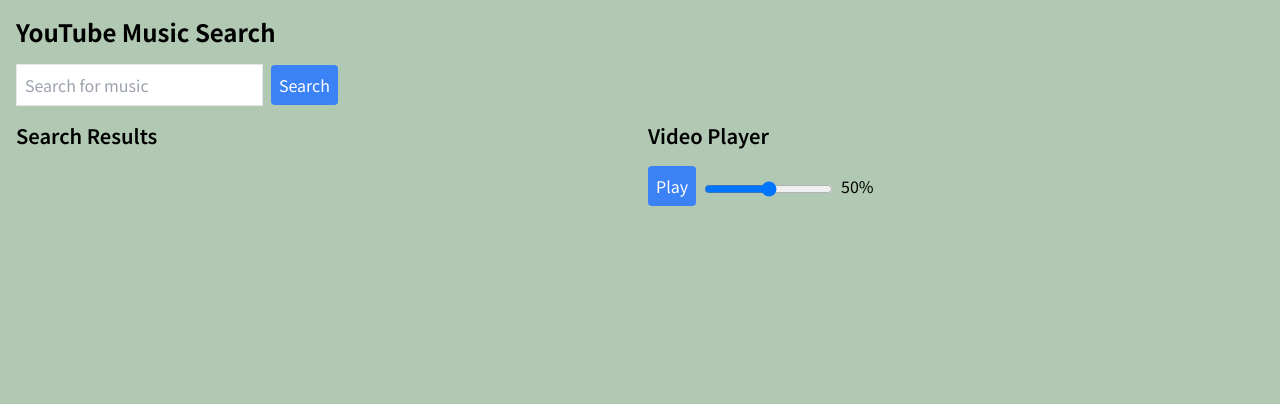
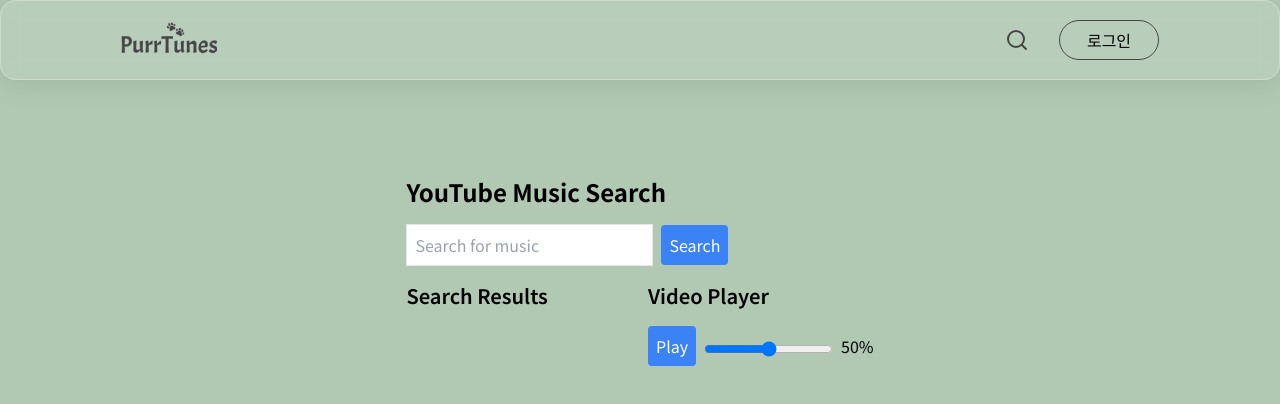
Before and after one commit to 55555-Jyeon/PurrTunes, a Next.js app: page / in a window 1280 px wide. Shown: the top 404 px of the page. Built offline with nearby package versions, Linux system fonts and the light colour scheme.

Commit message:
🎁 style: publishing layout and header

```diff
--- /dev/null
+++ b/app/_components/layout/footer.tsx
@@ -0,0 +1,4 @@
+const Footer = () => {
+    return <div></div>
+}
+export default Footer
--- /dev/null
+++ b/app/_components/layout/header.tsx
@@ -0,0 +1,19 @@
+import { Search } from "lucide-react"
+import Image from "next/image"
+
+const Header = () => {
+    return (
+        <div className="relative top-0 max-w-[1920px] w-full h-20 px-[120px] flex justify-between items-center border-b header-glass-effect">
+            <div>
+                <Image width={96} height={40} src="/logo.png" alt="purr-tunes logo" />
+            </div>
+            <div className="flex justify-center items-center">
+                <Search color="#464646" size={24} />
+                <div className="w-[100px] h-10 border border-GREY-70 rounded-[20px] flex justify-center items-center ml-[30px]">
+                    로그인
+                </div>
+            </div>
+        </div>
+    )
+}
+export default Header
--- /dev/null
+++ b/app/_components/layout/layout.tsx
@@ -0,0 +1,13 @@
+import Footer from "./footer"
+import Header from "./header"
+
+const Layout = ({ children }: { children: React.ReactNode }) => {
+    return (
+        <div className="w-full max-w-[1920px] h-full flex flex-col items-center">
+            <Header />
+            <main className="flex-1 mt-20">{children}</main>
+            <Footer />
+        </div>
+    )
+}
+export default Layout
--- a/app/globals.css
+++ b/app/globals.css
@@ -1,6 +1,7 @@
 @tailwind base;
 @tailwind components;
 @tailwind utilities;
+
 
 
 body {
--- a/app/layout.tsx
+++ b/app/layout.tsx
@@ -1,6 +1,7 @@
 import type { Metadata } from "next"
 import { Noto_Sans_KR } from "next/font/google"
 import "./globals.css"
+import Layout from "./_components/layout/layout"
 
 const NotoSans = Noto_Sans_KR({ subsets: ["latin"] })
 
@@ -16,7 +17,9 @@
 }>) {
     return (
         <html lang="en">
-            <body className={NotoSans.className}>{children}</body>
+            <body className={NotoSans.className}>
+                <Layout>{children}</Layout>
+            </body>
         </html>
     )
 }
--- a/tailwind.config.ts
+++ b/tailwind.config.ts
@@ -1,5 +1,7 @@
 import type { Config } from "tailwindcss"
 import { COLORS } from "./app/_styles/color"
+import { PluginAPI } from "tailwindcss/types/config"
+const plugin = require("tailwindcss/plugin")
 
 const config: Config = {
     content: [
@@ -14,6 +16,20 @@
             },
         },
     },
-    plugins: [],
+    plugins: [
+        plugin(function ({ addUtilities }: PluginAPI) {
+            const newUtilities = {
+                ".header-glass-effect": {
+                    background: "rgba(255, 255, 255, 0.1)",
+                    borderRadius: "16px",
+                    boxShadow: "0 4px 30px rgba(0, 0, 0, 0.1)",
+                    backdropFilter: "blur(9px)",
+                    WebkitBackdropFilter: "blur(9px)",
+                    border: "1px solid rgba(255, 255, 255, 0.3)",
+                },
+            }
+            addUtilities(newUtilities)
+        }),
+    ],
 }
 export default config
```
Also changed, not shown: public/logo.png (added).
